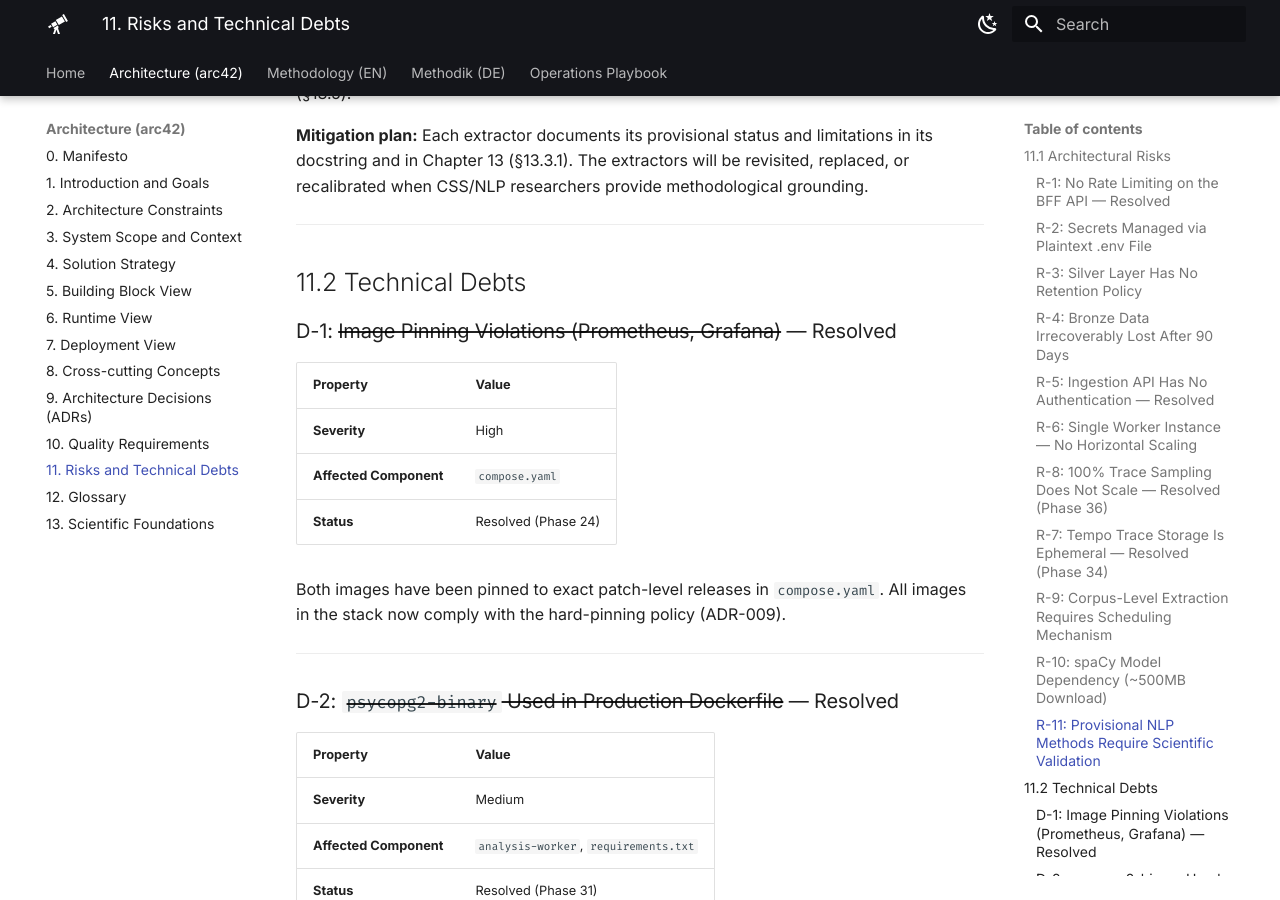
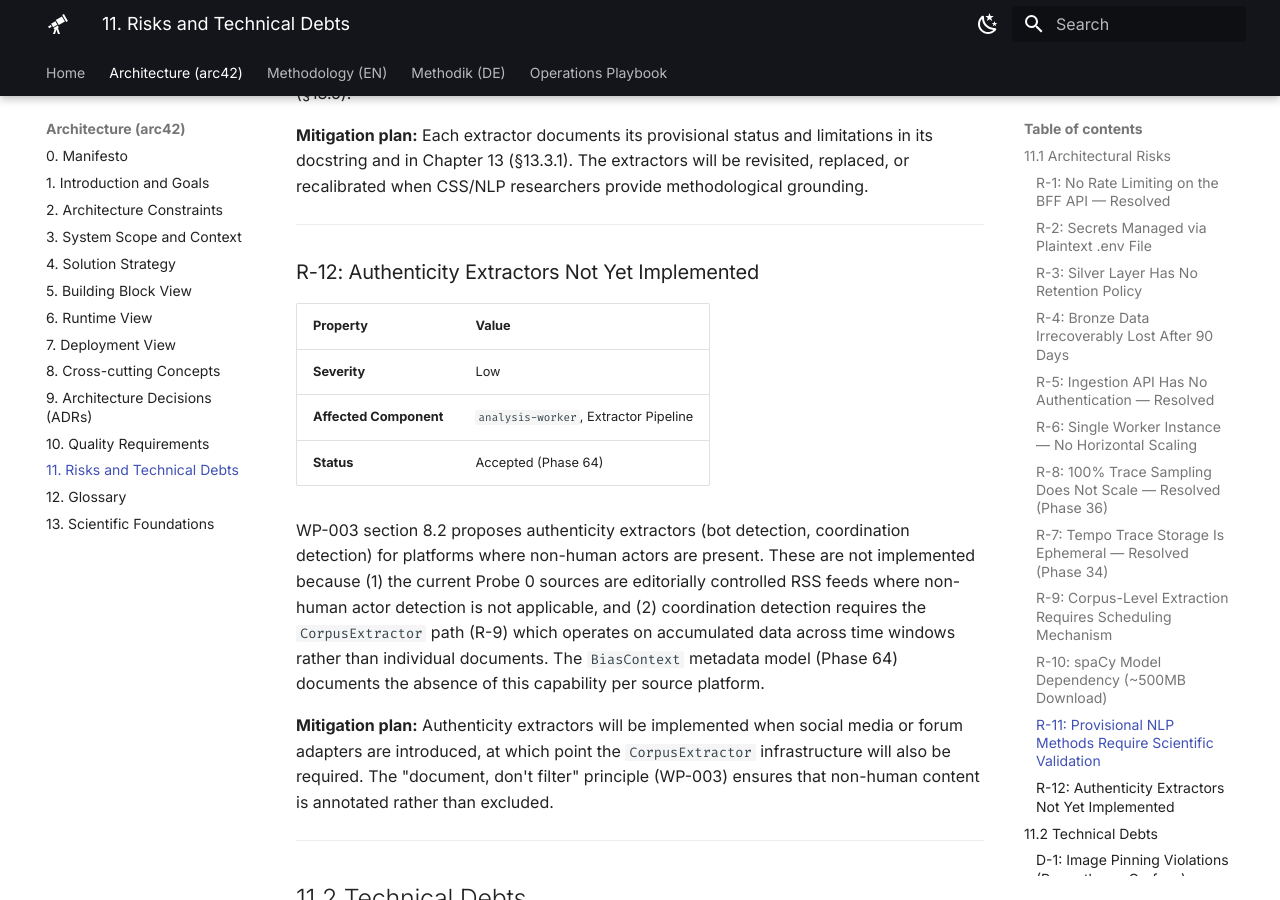
Before and after one commit to frogfromlake/aer, an MkDocs documentation site: the page built from docs/arc42/11_risks_and_technical_debts.md, in a window 1280 px wide and 900 px high, scrolled down 6232 px. Built offline with MkDocs 1.6.1 and Material for MkDocs 9.7.7, drawn with Linux system fonts in a browser that asks for light colours; some of the changed text lies outside the part shown.

Commit message:
docs: add R-12 authenticity extractors risk to Arc42 chapter 11

```diff
--- a/docs/arc42/11_risks_and_technical_debts.md
+++ b/docs/arc42/11_risks_and_technical_debts.md
@@ -151,6 +151,20 @@ The Named Entity Extractor depends on `de_core_news_lg` (~500MB), a statistical
 All Phase 42 NLP extractors (language detection, SentiWS sentiment, spaCy NER) are explicitly provisional. The specific lexicons, models, and parameters are engineering defaults, not scientifically validated choices. Results from these extractors should not be interpreted as validated measurements of sentiment, language, or entity presence. They serve as proof-of-concept implementations that validate the extractor pipeline architecture with real NLP operations. Scientific validation requires interdisciplinary collaboration (§13.5).
 
 **Mitigation plan:** Each extractor documents its provisional status and limitations in its docstring and in Chapter 13 (§13.3.1). The extractors will be revisited, replaced, or recalibrated when CSS/NLP researchers provide methodological grounding.
+
+---
+
+### R-12: Authenticity Extractors Not Yet Implemented
+
+| Property | Value |
+| :--- | :--- |
+| **Severity** | Low |
+| **Affected Component** | `analysis-worker`, Extractor Pipeline |
+| **Status** | Accepted (Phase 64) |
+
+WP-003 section 8.2 proposes authenticity extractors (bot detection, coordination detection) for platforms where non-human actors are present. These are not implemented because (1) the current Probe 0 sources are editorially controlled RSS feeds where non-human actor detection is not applicable, and (2) coordination detection requires the `CorpusExtractor` path (R-9) which operates on accumulated data across time windows rather than individual documents. The `BiasContext` metadata model (Phase 64) documents the absence of this capability per source platform.
+
+**Mitigation plan:** Authenticity extractors will be implemented when social media or forum adapters are introduced, at which point the `CorpusExtractor` infrastructure will also be required. The "document, don't filter" principle (WP-003) ensures that non-human content is annotated rather than excluded.
 
 ---
 
```
